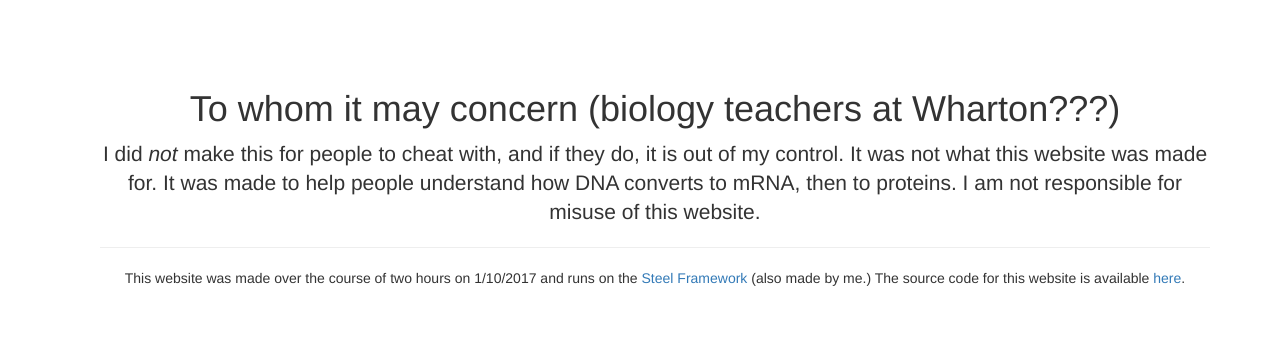
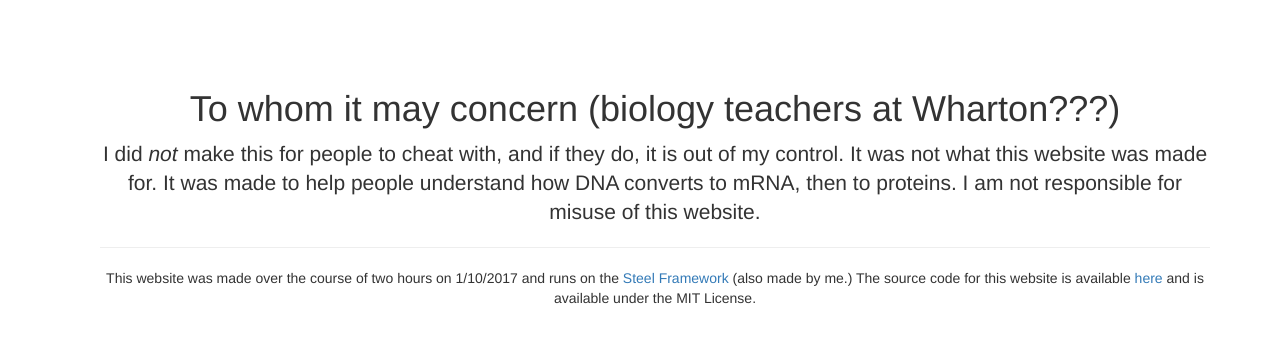
Before and after one commit to EricRabil/dna-to-rna, a PHP site: page /about in a window 1280 px wide. Shown: the part 51-394 px from the top of the page. Run offline with PHP 8.4, Linux system fonts and the light colour scheme; data that the repository does not hold is empty; some libraries are stand-ins or nearby versions.

Commit message:
One last tweak

```diff
--- a/templates/about.phtml
+++ b/templates/about.phtml
@@ -2,5 +2,5 @@
   <h1>To whom it may concern (biology teachers at Wharton???)</h1>
   <p class="lead">I did <i>not</i> make this for people to cheat with, and if they do, it is out of my control. It was not what this website was made for. It was made to help people understand how DNA converts to mRNA, then to proteins. I am not responsible for misuse of this website.</p>
   <hr>
-  <p>This website was made over the course of two hours on 1/10/2017 and runs on the <a href="https://www.github.com/EricRabil/steel-framework">Steel Framework</a> (also made by me.) The source code for this website is available <a href="https://www.github.com/EricRabil/dna-to-rna">here</a>.</p>
+  <p>This website was made over the course of two hours on 1/10/2017 and runs on the <a href="https://www.github.com/EricRabil/steel-framework">Steel Framework</a> (also made by me.) The source code for this website is available <a href="https://www.github.com/EricRabil/dna-to-rna">here</a> and is available under the MIT License.</p>
 </div>
```
